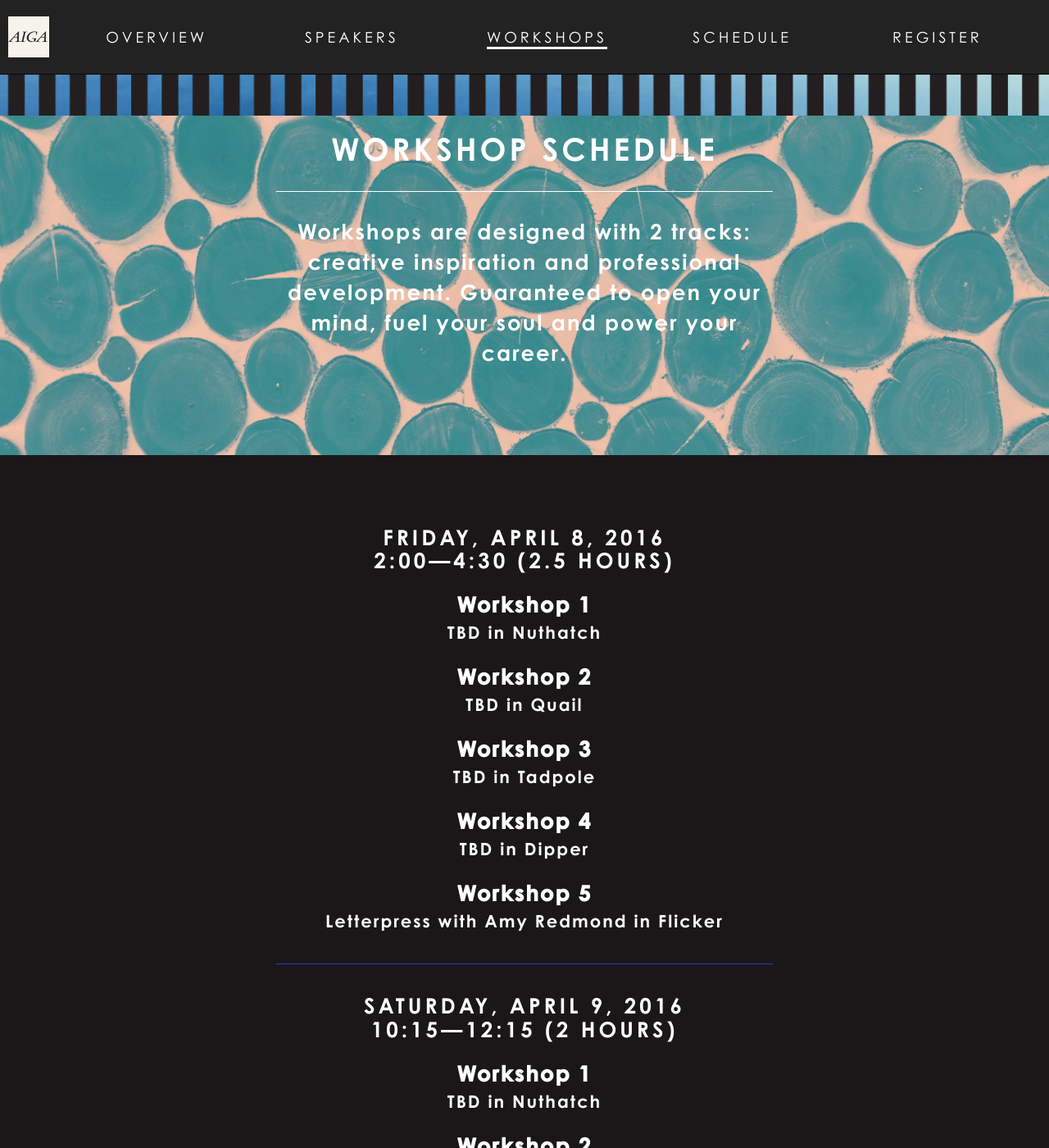
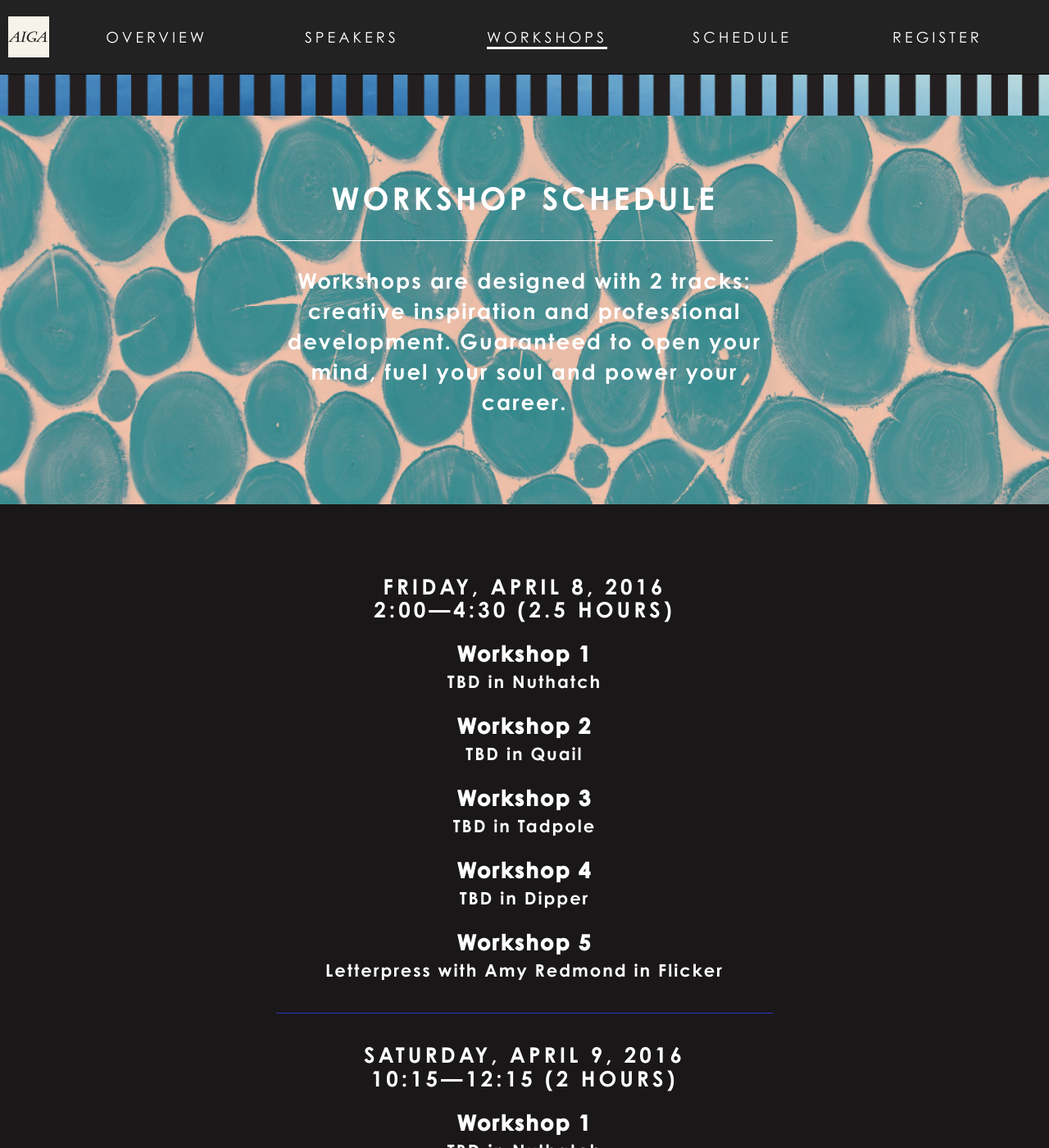
Before and after one commit to aiga-seattle/2015.aigaintothewoods.com, a Jekyll site: the page built from workshops.html, in a window 1280 px wide and 1400 px high. Shown: the whole window at 82% size. Built offline with Jekyll 4.4.1, drawn with Linux system fonts in a browser that asks for light colours; nearby versions of some CDN libraries; some web fonts are replaced.

Commit message:
Adjust hero margin top

```diff
--- a/_sass/_intothewoods.scss
+++ b/_sass/_intothewoods.scss
@@ -190,6 +190,7 @@ h3, h4 {
     border-bottom: 1px solid #fff;
     padding-bottom: 30px;
     margin-bottom: 30px;
+    margin-top: 80px;
   }
 
   @media (max-width: $screen-md-min){
@@ -369,7 +370,7 @@ h3, h4 {
 
   h1 {
     font-size: 38px;
-    margin-top: 120px;
+    margin-top: 80px;
     border-bottom: 1px solid #fff;
     padding-bottom: 30px;
     margin-bottom: 30px;
```
Also changed, not shown: 2 other files.
